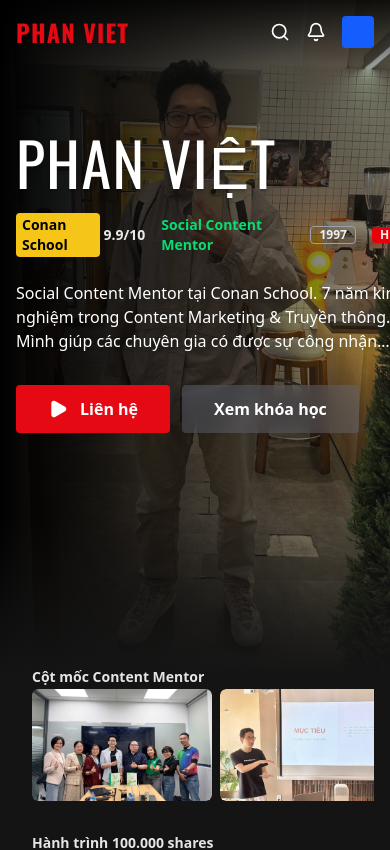
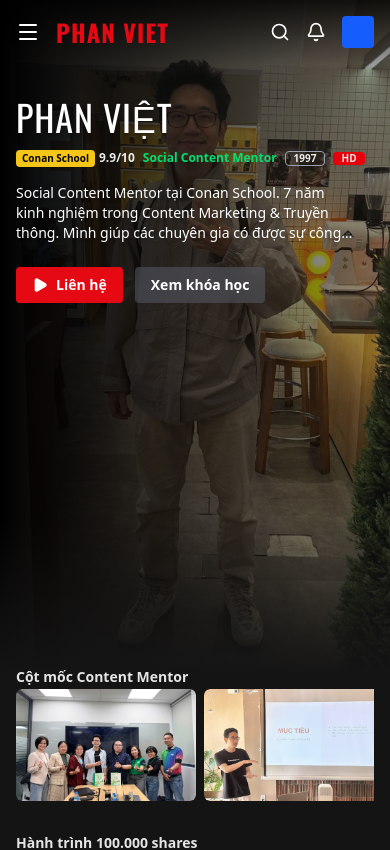
Before and after one commit to phanviet9714-wq/phanviet, a Next.js app: page /browse in a window 390 px wide. Shown: the top 850 px of the page. Built offline with nearby package versions, Linux system fonts and the light colour scheme.

Commit message:
Optimize for mobile: hamburger menu, responsive layout

```diff
--- a/components/BrowseClient.tsx
+++ b/components/BrowseClient.tsx
@@ -29,7 +29,7 @@ export default function BrowseClient({ categories }: BrowseClientProps) {
         {/* Pass featured movie data to Hero */}
         <Hero movie={featuredMovie} />
 
-        <div className="pl-4 md:pl-16 -mt-10 md:-mt-32 relative z-20 space-y-8 lg:space-y-16">
+        <div className="relative z-20 -mt-10 md:-mt-32 space-y-8 lg:space-y-16">
           {rows.map((category) => (
             <Row
               key={category.title}
--- a/components/Hero.tsx
+++ b/components/Hero.tsx
@@ -29,40 +29,40 @@ export default function Hero({ movie }: HeroProps) {
             <div className="absolute inset-0 bg-gradient-to-r from-black via-black/50 to-transparent" />
             <div className="absolute bottom-0 w-full h-40 bg-gradient-to-t from-[#141414] to-transparent" />
 
-            <div className="absolute top-[20%] md:top-[25%] left-4 md:left-12 lg:left-16 w-full md:w-[45%] lg:w-[40%] space-y-6 z-30">
+            <div className="absolute top-[15%] md:top-[25%] left-4 md:left-12 lg:left-16 w-full md:w-[45%] lg:w-[40%] space-y-4 md:space-y-6 z-30 pr-4 md:pr-0">
                 {/* Title (Always Text) */}
-                <h1 className="text-6xl md:text-8xl font-normal text-white drop-shadow-lg font-bebas tracking-wide uppercase leading-[0.9] text-shadow-lg">
+                <h1 className="text-4xl md:text-6xl lg:text-8xl font-normal text-white drop-shadow-lg font-bebas tracking-wide uppercase leading-[0.9] text-shadow-lg transition-all duration-300">
                     {movie.title}
                 </h1>
 
                 {/* Metadata Row (IMDb, Streams, Season) */}
-                <div className="flex items-center space-x-4 text-sm md:text-base font-semibold text-white/90">
+                <div className="flex items-center space-x-2 md:space-x-4 text-xs md:text-base font-semibold text-white/90 flex-wrap gap-y-2">
                     <div className="flex items-center gap-1">
-                        <span className="bg-[#F5C518] text-black px-1.5 py-0.5 rounded textxs font-bold">Conan School</span>
+                        <span className="bg-[#F5C518] text-black px-1.5 py-0.5 rounded text-[10px] md:text-xs font-bold">Conan School</span>
                         <span>{movie.imdbRating}</span>
                     </div>
                     {/* Hardcoded as requested */}
-                    <span className="text-green-400">Social Content Mentor</span>
+                    <span className="text-green-400 whitespace-nowrap">Social Content Mentor</span>
 
-                    <span className="border border-gray-400 px-2 rounded text-xs">{movie.year}</span>
-                    <span className="bg-red-600 px-2 rounded text-xs">HD</span>
+                    <span className="border border-gray-400 px-2 rounded text-[10px] md:text-xs">{movie.year}</span>
+                    <span className="bg-red-600 px-2 rounded text-[10px] md:text-xs">HD</span>
                 </div>
 
-                <p className="text-white text-base md:text-lg drop-shadow-sm line-clamp-3 text-gray-200">
+                <p className="text-white text-sm md:text-lg drop-shadow-sm line-clamp-3 md:line-clamp-4 text-gray-200 max-w-[90%] md:max-w-full">
                     {movie.description}
                 </p>
 
                 <div className="flex items-center space-x-3 pt-2">
                     <button
                         onClick={() => window.open("https://www.facebook.com/cuoi.thu.5", "_blank")}
-                        className="bg-netflix-red text-white px-8 py-3 rounded md:rounded-md font-bold flex items-center hover:bg-opacity-80 transition transform hover:scale-105"
+                        className="bg-netflix-red text-white px-4 py-2 md:px-8 md:py-3 rounded md:rounded-md font-bold flex items-center hover:bg-opacity-80 transition transform hover:scale-105 text-sm md:text-base"
                     >
-                        <Play className="w-5 h-5 mr-3 fill-white" />
+                        <Play className="w-4 h-4 md:w-5 md:h-5 mr-2 md:mr-3 fill-white" />
                         Liên hệ
                     </button>
                     <button
                         onClick={() => window.open("https://www.conan.school/", "_blank")}
-                        className="bg-gray-500/40 backdrop-blur-sm text-white px-8 py-3 rounded md:rounded-md font-bold flex items-center hover:bg-gray-500/40 transition transform hover:scale-105"
+                        className="bg-gray-500/40 backdrop-blur-sm text-white px-4 py-2 md:px-8 md:py-3 rounded md:rounded-md font-bold flex items-center hover:bg-gray-500/40 transition transform hover:scale-105 text-sm md:text-base"
                     >
                         Xem khóa học
                     </button>
--- a/components/Navbar.tsx
+++ b/components/Navbar.tsx
@@ -7,6 +7,7 @@ import { cn } from "@/lib/utils";
 
 export default function Navbar() {
     const [isScrolled, setIsScrolled] = useState(false);
+    const [isMobileMenuOpen, setIsMobileMenuOpen] = useState(false);
 
     useEffect(() => {
         const handleScroll = () => {
@@ -21,6 +22,8 @@ export default function Navbar() {
         return () => window.removeEventListener("scroll", handleScroll);
     }, []);
 
+    const toggleMobileMenu = () => setIsMobileMenuOpen(!isMobileMenuOpen);
+
     return (
         <nav
             className={cn(
@@ -29,9 +32,18 @@ export default function Navbar() {
             )}
         >
             <div className="flex items-center space-x-8">
-                <Link href="/" className="text-netflix-red text-2xl md:text-3xl font-bold uppercase cursor-pointer mr-6 font-bebas tracking-wider">
-                    PHAN VIET
-                </Link>
+                <div className="flex items-center gap-4">
+                    {/* Mobile Menu Button */}
+                    <div className="md:hidden cursor-pointer text-white" onClick={toggleMobileMenu}>
+                        <Menu />
+                    </div>
+
+                    <Link href="/" className="text-netflix-red text-2xl md:text-3xl font-bold uppercase cursor-pointer mr-6 font-bebas tracking-wider z-50">
+                        PHAN VIET
+                    </Link>
+                </div>
+
+                {/* Desktop Menu */}
                 <div className="hidden md:flex space-x-5 text-sm font-medium text-gray-300">
                     <Link href="/" className="text-white font-bold cursor-default">Home</Link>
                     <Link href="https://www.facebook.com/cuoi.thu.5" target="_blank" className="hover:text-gray-400 transition">Facebook</Link>
@@ -39,6 +51,21 @@ export default function Navbar() {
                     <Link href="https://padlet.com/conan_group/phan-vi-t-nh-ng-s-n-ph-m-m-t-i-t-o-ra-6kcueklaqietgmkz" target="_blank" className="hover:text-gray-400 transition">Tài nguyên</Link>
                     <Link href="https://padlet.com/conan_group/viral-content-testimonials-8lvtmjec317ngmer" target="_blank" className="hover:text-gray-400 transition">Review</Link>
                     <Link href="https://padlet.com/conan_group/about-phan-vi-t-uou1u3b7nqji5fmy" target="_blank" className="hover:text-gray-400 transition">Cá nhân</Link>
+                </div>
+            </div>
+
+            {/* Mobile Menu Dropdown */}
+            <div className={cn(
+                "absolute top-full left-0 w-full bg-netflix-black border-t border-gray-800 flex flex-col md:hidden transition-all duration-300 ease-in-out overflow-hidden",
+                isMobileMenuOpen ? "max-h-96 opacity-100 py-4" : "max-h-0 opacity-0 py-0"
+            )}>
+                <div className="flex flex-col space-y-4 px-8 text-sm font-medium text-gray-300">
+                    <Link href="/" className="text-white font-bold" onClick={() => setIsMobileMenuOpen(false)}>Home</Link>
+                    <Link href="https://www.facebook.com/cuoi.thu.5" target="_blank" className="hover:text-gray-400 transition" onClick={() => setIsMobileMenuOpen(false)}>Facebook</Link>
+                    <Link href="https://phanviet.substack.com/" target="_blank" className="hover:text-gray-400 transition" onClick={() => setIsMobileMenuOpen(false)}>Substack</Link>
+                    <Link href="https://padlet.com/conan_group/phan-vi-t-nh-ng-s-n-ph-m-m-t-i-t-o-ra-6kcueklaqietgmkz" target="_blank" className="hover:text-gray-400 transition" onClick={() => setIsMobileMenuOpen(false)}>Tài nguyên</Link>
+                    <Link href="https://padlet.com/conan_group/viral-content-testimonials-8lvtmjec317ngmer" target="_blank" className="hover:text-gray-400 transition" onClick={() => setIsMobileMenuOpen(false)}>Review</Link>
+                    <Link href="https://padlet.com/conan_group/about-phan-vi-t-uou1u3b7nqji5fmy" target="_blank" className="hover:text-gray-400 transition" onClick={() => setIsMobileMenuOpen(false)}>Cá nhân</Link>
                 </div>
             </div>
 
--- a/components/Row.tsx
+++ b/components/Row.tsx
@@ -42,7 +42,7 @@ export default function Row({ title, movies, onMovieSelect }: RowProps) {
             </h2>
             <div className="group relative md:-ml-2">
                 <ChevronLeft
-                    className={`absolute top-0 bottom-0 left-2 z-40 m-auto h-9 w-9 cursor-pointer opacity-0 transition hover:scale-125 group-hover:opacity-100 ${!isMoved && "hidden"
+                    className={`absolute top-0 bottom-0 left-2 z-40 m-auto h-9 w-9 cursor-pointer opacity-0 transition hover:scale-125 group-hover:opacity-100 hidden md:block ${!isMoved && "hidden"
                         }`}
                     onClick={() => handleClick("left")}
                 />
@@ -61,7 +61,7 @@ export default function Row({ title, movies, onMovieSelect }: RowProps) {
                 </div>
 
                 <ChevronRight
-                    className="absolute top-0 bottom-0 right-2 z-40 m-auto h-9 w-9 cursor-pointer opacity-0 transition hover:scale-125 group-hover:opacity-100"
+                    className="absolute top-0 bottom-0 right-2 z-40 m-auto h-9 w-9 cursor-pointer opacity-0 transition hover:scale-125 group-hover:opacity-100 hidden md:block"
                     onClick={() => handleClick("right")}
                 />
             </div>
```
Also changed, not shown: components/Modal.tsx (+4 -4 lines).
